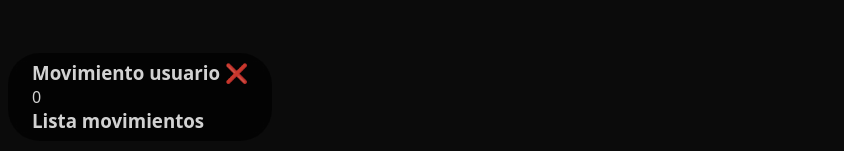
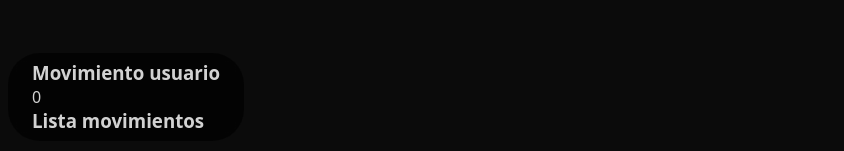
Before and after one commit to juanrpz/tic-tac-toe-reloaded, a React (Vite) app: page /game-ia in a window 1280 px wide. Shown: the part 643-794 px from the top of the page, without its empty margins (8-852 px from the left). Built offline with nearby package versions, Linux system fonts and the light colour scheme; no server answers.

Commit message:
Footer ahora muestra el turno de IA correcto

```diff
--- a/src/components/Footer.jsx
+++ b/src/components/Footer.jsx
@@ -1,9 +1,9 @@
 import { TURNS } from "../constants"
 
-export function Footer({movimiento, movimientos}){
+export function Footer({movimiento, movimientos, aiTurn}){
     return (
         <footer className='footer'>
-            <h3>Movimiento usuario {TURNS.X}</h3>
+            <h3>Movimiento usuario {aiTurn}</h3>
             {
                 movimiento.posicion
             }
```
